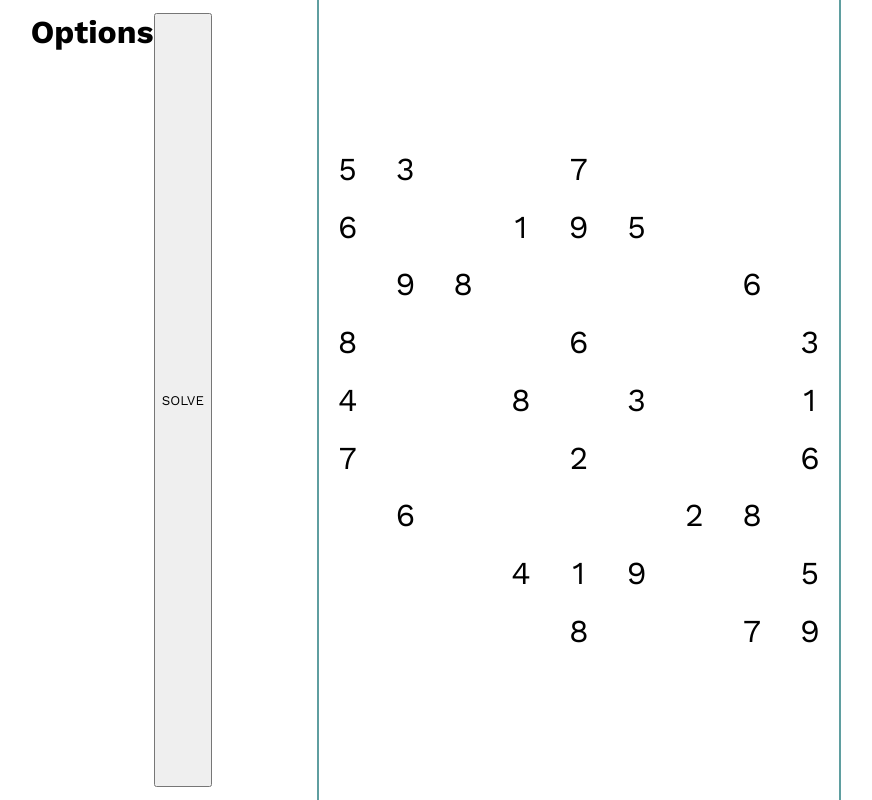
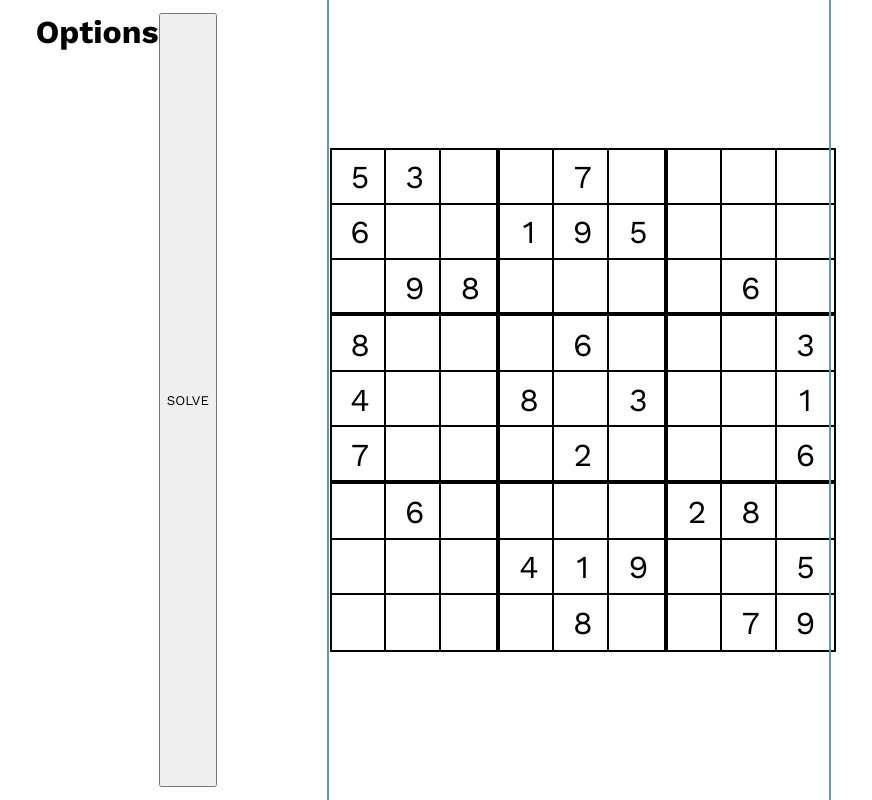
Before and after one commit to Anu78/sudoku, a React (Vite) app: page / in a window 1280 px wide. Shown: the whole page, without its empty margins (74-946 px from the left). Built offline with nearby package versions, Linux system fonts and the light colour scheme.

Commit message:
added a package and better organization

```diff
--- a/package.json
+++ b/package.json
@@ -11,7 +11,8 @@
   },
   "dependencies": {
     "react": "^18.2.0",
-    "react-dom": "^18.2.0"
+    "react-dom": "^18.2.0",
+    "react-responsive": "^9.0.2"
   },
   "devDependencies": {
     "@types/react": "^18.2.14",
--- a/src/SudokuBoard.jsx
+++ /dev/null
@@ -1,39 +0,0 @@
-import "./sudokuboard.css";
-
-const SudokuBoard = ({ board, setBoard }) => {
-  const handleChange = (e, row, col) => {
-    let newValue = e.target.value
-
-    if (newValue.length > 1) return
-    if (newValue === "") newValue = 0
-    const newBoard = [...board]
-    newBoard[row][col] = parseInt(newValue,10)
-    setBoard(newBoard)
-  }
-
-  return (
-    <form id="sudoku-board">
-        <table>
-          <tbody>
-            {board.map((row, rowIndex) => (
-              <tr className="table-row" key={rowIndex}>
-                {row.map((cellValue, columnIndex) => (
-                  <td className="table-col" key={columnIndex}>
-                    <input
-                      type="number"
-                      min={1}
-                      max={9}
-                      value={cellValue || ""}
-                      onChange={(e) => handleChange(e, rowIndex, columnIndex)}
-                    />
-                  </td>
-                ))}
-              </tr>
-            ))}
-          </tbody>
-        </table>
-    </form>
-  );
-};
-
-export default SudokuBoard;
--- a/src/SudokuCell.jsx
+++ /dev/null
@@ -1 +0,0 @@
-import "./sudokucell.css"
--- a/src/Options.jsx
+++ b/src/options/Options.jsx
@@ -1,5 +1,5 @@
 import "./options.css";
-import { solveBoard } from "./Sudoku.js";
+import { solveBoard } from "../Sudoku.js";
 
 const Options = ({ board, setBoard }) => {
   function solve() {
--- /dev/null
+++ b/src/sudokuboard/SudokuBoard.jsx
@@ -0,0 +1,46 @@
+import "./sudokuboard.css";
+
+const SudokuBoard = ({ board, setBoard }) => {
+  const handleChange = (e, row, col) => {
+    let newValue = e.target.value;
+
+    if (newValue.length > 1) return;
+    if (newValue === "") newValue = 0;
+    const newBoard = [...board];
+    newBoard[row][col] = parseInt(newValue, 10);
+    setBoard(newBoard);
+  };
+
+  return (
+    <form id="sudoku-board">
+      <table>
+        <tbody>
+          {board.map((row, rowIndex) => (
+            <tr
+              id={"row" + (rowIndex + 1)}
+              className="table-row"
+              key={rowIndex}
+            >
+              {row.map((cellValue, columnIndex) => (
+                <td
+                  className={("table-cell", "col" + (columnIndex + 1))}
+                  key={columnIndex}
+                >
+                  <input
+                    type="number"
+                    min={1}
+                    max={9}
+                    value={cellValue || ""}
+                    onChange={(e) => handleChange(e, rowIndex, columnIndex)}
+                  />
+                </td>
+              ))}
+            </tr>
+          ))}
+        </tbody>
+      </table>
+    </form>
+  );
+};
+
+export default SudokuBoard;
--- a/src/sudokuboard.css
+++ b/src/sudokuboard/sudokuboard.css
@@ -4,7 +4,6 @@
 
 #sudoku-board {
     justify-content: center;
-    width: 65vh;
     aspect-ratio: 1/1;
     margin: 0 auto;
 }
@@ -14,13 +13,26 @@ input[type=number] {
     outline: 0;
     width: 100%;
     height: 100%;
-    padding: 0;
     text-align: center;
     font-size: 2rem;
+    border: 2px solid black;
 }
 
-/* highlight the 3x3 grids in the table */
+tr:nth-child(3n+1):not(:first-child) td input {
+    border-top: 4px solid black;
+}
 
+tr:nth-child(3n):not(:first-child) td input {
+    border-bottom: 4x solid black;
+}
+
+td:nth-child(3n+1):not(:first-child):not(:last-child) input {
+    border-left: 4px solid black;
+}
+
+td:nth-child(3n):not(:first-child):not(:last-child) input {
+    border-right: 4px solid black;
+}
 
 /* Chrome, Safari, Edge, Opera */
 input::-webkit-outer-spin-button,
```
Also changed, not shown: src/App.jsx (+4 -4 lines), src/App.css (renamed from src/styles.css), src/options/options.css (added), src/timer/timer.css (added), src/timer/timer.jsx (added), 1 other file (tests, documents, lock files or other folders).
